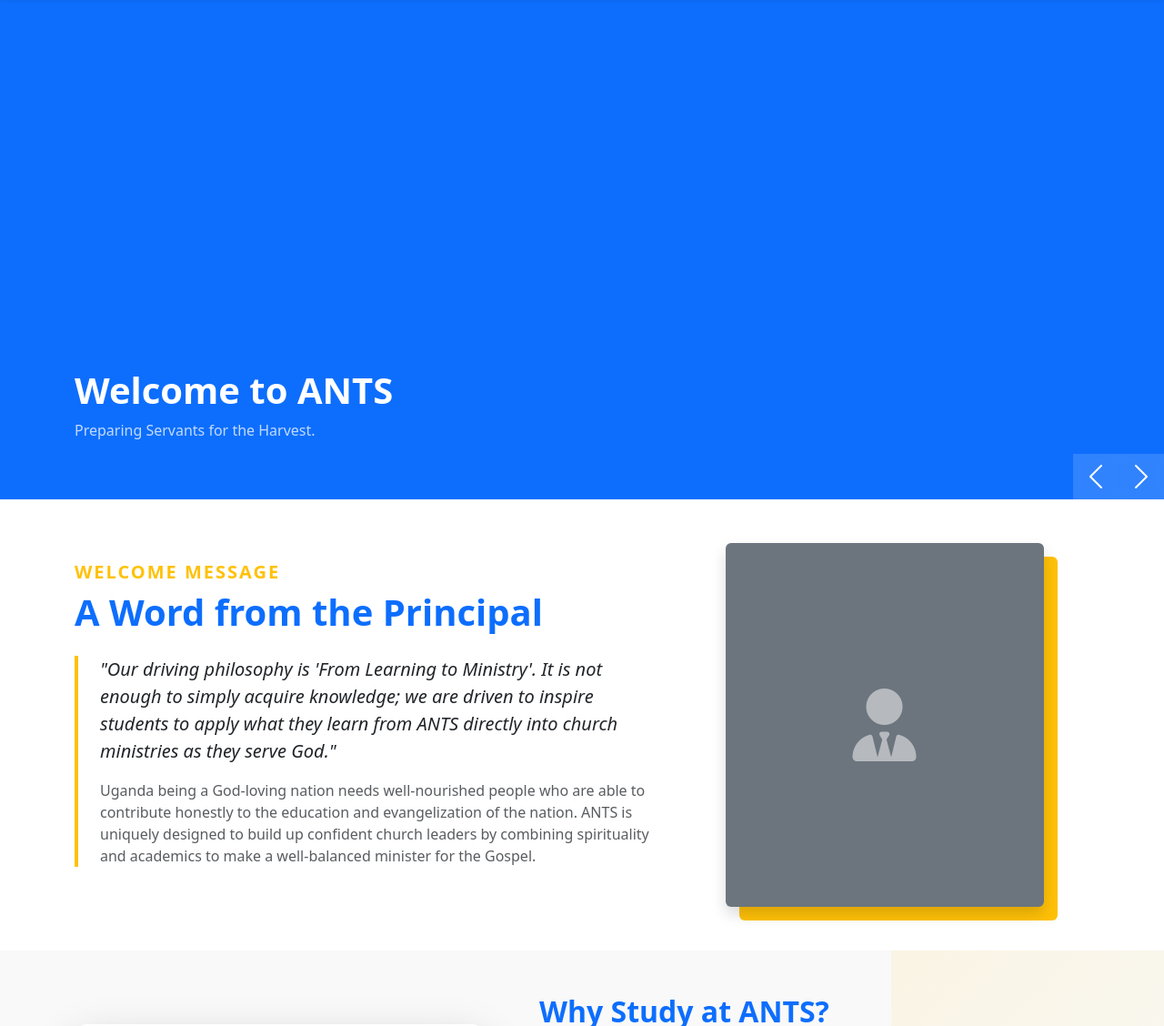
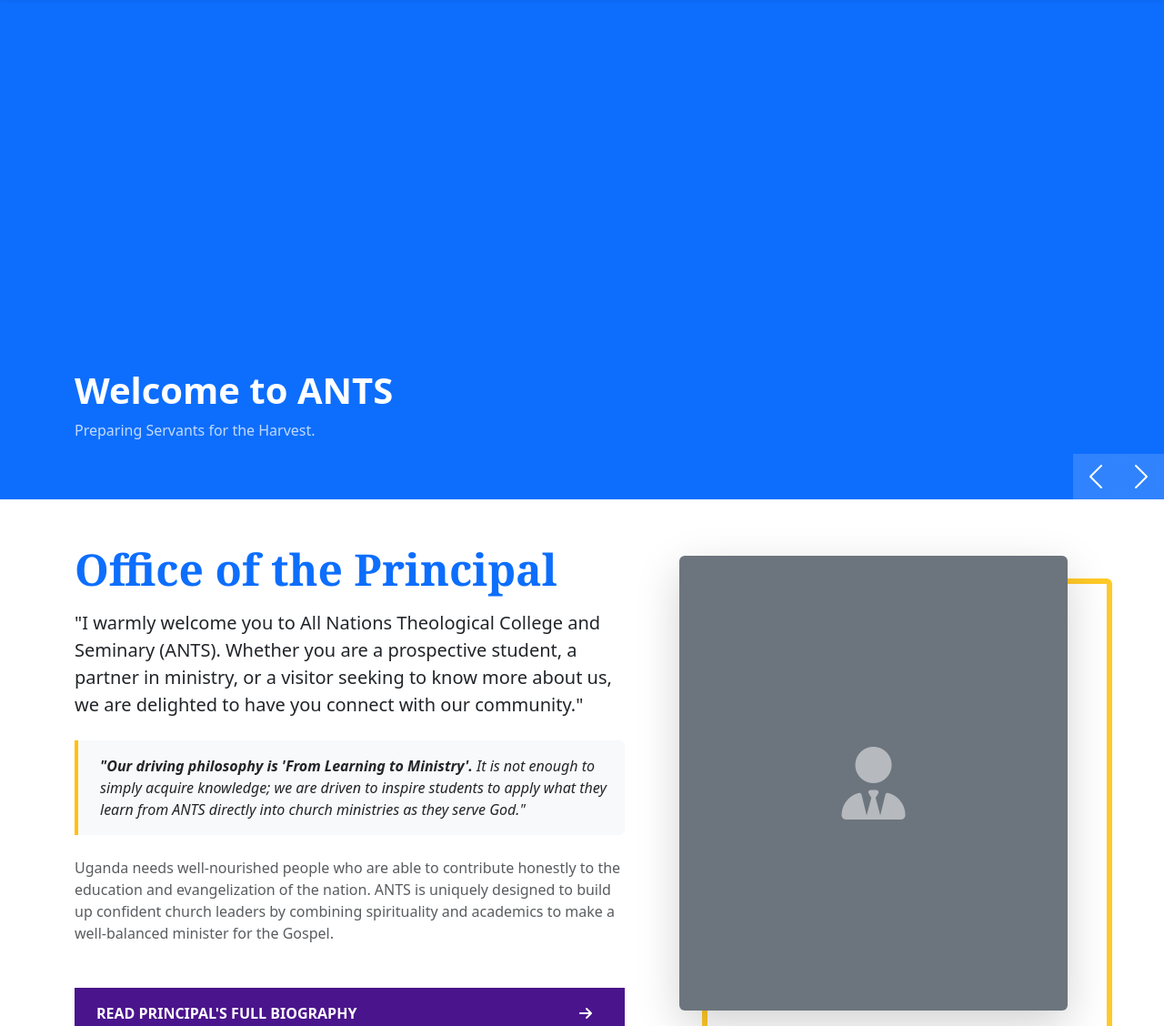
Before and after one commit to Makobi5/ANTS-Website, a Django app: page /staff/principal/ in a window 1280 px wide. Shown: the part 221-1349 px from the top of the page at 91% size. Run offline with Django 5.2, Linux system fonts and the light colour scheme; data that the repository does not hold is empty; some libraries are stand-ins or nearby versions.

Commit message:
improved the principal's message section on the homepage

```diff
--- a/templates/core/home.html
+++ b/templates/core/home.html
@@ -107,52 +107,81 @@
 </div>
 
 <!-- ============================================ -->
-<!-- 1.5. PRINCIPAL'S WELCOME MESSAGE             -->
+<!-- 1.5. OFFICE OF THE PRINCIPAL                 -->
 <!-- ============================================ -->
 <div class="bg-white py-5">
     <div class="container">
         <div class="row align-items-center">
-            <!-- Text Side -->
-            <div class="col-lg-7 mb-4 mb-lg-0">
-                <h5 class="text-warning fw-bold text-uppercase ls-2">Welcome Message</h5>
-                <h2 class="fw-bold text-primary display-6 mb-4">A Word from the Principal</h2>
 
-                <div class="border-start border-4 border-warning ps-4">
-                    <p class="lead text-dark fst-italic mb-3">
-                        "Our driving philosophy is <strong>'From Learning to Ministry'</strong>. It is not enough to simply acquire knowledge; we are driven to inspire students to apply what they learn from ANTS directly into church ministries as they serve God."
-                    </p>
-                    <p class="text-muted">
-                        Uganda being a God-loving nation needs well-nourished people who are able to contribute honestly to the education and evangelization of the nation. ANTS is uniquely designed to build up confident church leaders by combining spirituality and academics to make a well-balanced minister for the Gospel.
+<!-- Text Side -->
+            <div class="col-lg-7 mb-4 mb-lg-0 pe-lg-5">
+                <!-- Title -->
+                <h2 class="fw-bold text-primary display-5 mb-3" style="font-family: 'Georgia', serif;">Office of the Principal</h2>
+
+                <!-- 1. New Welcome Message -->
+                <p class="lead text-dark mb-4">
+                    "I warmly welcome you to All Nations Theological College and Seminary (ANTS). Whether you are a prospective student, a partner in ministry, or a visitor seeking to know more about us, we are delighted to have you connect with our community."
+                </p>
+
+                <!-- 2. The Core Philosophy (Highlighted) -->
+                <div class="border-start border-4 border-warning ps-4 mb-4 bg-light py-3 pe-3 rounded-end">
+                    <p class="fst-italic text-dark mb-0">
+                        <strong>"Our driving philosophy is 'From Learning to Ministry'.</strong> It is not enough to simply acquire knowledge; we are driven to inspire students to apply what they learn from ANTS directly into church ministries as they serve God."
                     </p>
                 </div>
 
+                <!-- 3. Contextual Text -->
+                <p class="text-muted">
+                    Uganda needs well-nourished people who are able to contribute honestly to the education and evangelization of the nation. ANTS is uniquely designed to build up confident church leaders by combining spirituality and academics to make a well-balanced minister for the Gospel.
+                </p>
+
+                <!-- Principal Name -->
                 <div class="mt-4">
                     {% if principal %}
                         <h5 class="fw-bold text-dark mb-0">{{ principal.name }}</h5>
                         <small class="text-uppercase text-muted fw-bold">Principal, ANTS</small>
                     {% endif %}
                 </div>
+
+                <!-- Button -->
+                <div class="mt-5">
+                    <a href="{% url 'principal_profile' %}" class="btn btn-primary w-100 py-3 fw-bold text-uppercase text-start ps-4 shadow-sm mb-2" style="background-color: var(--ants-purple); border: none; border-radius: 0;">
+                        Read Principal's Full Biography <i class="fas fa-arrow-right float-end pe-4 mt-1"></i>
+                    </a>
+                </div>
             </div>
 
             <!-- Image Side -->
-            <div class="col-lg-5 text-center">
-                <div class="position-relative d-inline-block">
-                    <!-- Decorate Box -->
-                    <div class="position-absolute top-0 start-0 w-100 h-100 bg-warning rounded" style="transform: translate(15px, 15px); z-index: 0;"></div>
+            <div class="col-lg-5">
+                <!-- Added padding-bottom and padding-right to make room for the frame -->
+                <div class="position-relative mt-5 mt-lg-0 pe-4 pb-4">
+
+                    <!-- DESIGN TWIST: The Floating Outline Frame -->
+                    <!-- Transparent background, thick Gold border, offset to the bottom-right -->
+                    <div class="position-absolute rounded"
+                         style="top: 25px; left: 25px; width: 100%; height: 100%; z-index: 0;
+                                border: 6px solid #ffca28; background: transparent;">
+                    </div>
 
                     {% if principal and principal.photo %}
-                        <img src="{{ principal.photo.url }}" class="img-fluid rounded shadow position-relative" style="z-index: 1; max-height: 400px; object-fit: cover;" alt="Principal">
+                        <!-- Image with Fixed Height & Cover Crop -->
+                        <img src="{{ principal.photo.url }}"
+                             class="img-fluid shadow-lg position-relative w-100 rounded"
+                             style="z-index: 1; height: 500px; object-fit: cover; object-position: top center;"
+                             alt="Principal">
                     {% else %}
-                        <div class="bg-secondary rounded shadow position-relative d-flex align-items-center justify-content-center" style="width: 350px; height: 400px; z-index: 1;">
+                        <!-- Fallback Placeholder -->
+                        <div class="bg-secondary shadow-lg position-relative d-flex align-items-center justify-content-center w-100 rounded"
+                             style="height: 500px; z-index: 1;">
                             <i class="fas fa-user-tie fa-5x text-white-50"></i>
                         </div>
                     {% endif %}
+
                 </div>
             </div>
         </div>
     </div>
 </div>
-
 
 <!-- ============================================ -->
 <!-- 1.6. WHY ANTS? (UCU/KABALE HYBRID STYLE)     -->
@@ -176,12 +205,21 @@
 
             <!-- RIGHT: Stats & Content (UCU Style) -->
             <div class="col-lg-7 ps-lg-5">
-                <h2 class="fw-bold text-primary mb-3">Why Study at ANTS?</h2>
+
+                <!-- 1. Changed Title -->
+                <h2 class="fw-bold text-primary mb-3">Why ANTS?</h2>
+
                 <p class="text-muted mb-4">
                     Established in 1993, ANTS is uniquely designed to build up confident church leaders for Africa by training spirituality and academics to make a well-balanced minister for the Gospel.
+
+                    <!-- 2. Added Link to Full Page -->
+                    <br>
+                    <a href="{% url 'why_study' %}" class="fw-bold text-decoration-none mt-2 d-inline-block" style="color: var(--ants-purple);">
+                        Read full story &rarr;
+                    </a>
                 </p>
 
-                <!-- Stats Grid (From your handwritten notes) -->
+                <!-- Stats Grid -->
                 <div class="row text-center mb-4">
                     <div class="col-6 col-md-3 mb-3">
                         <h2 class="fw-bold text-success mb-0">1993</h2>
```
